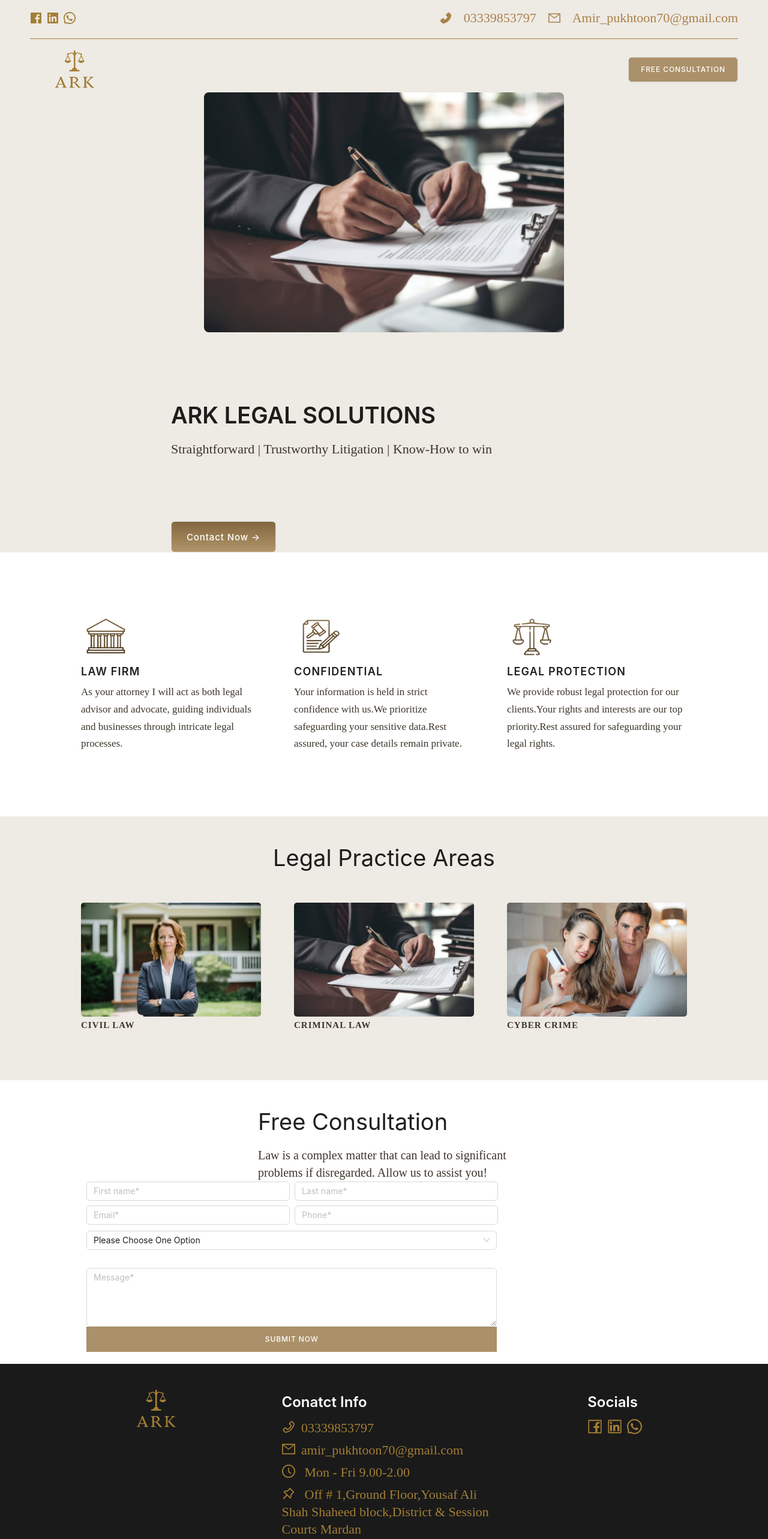
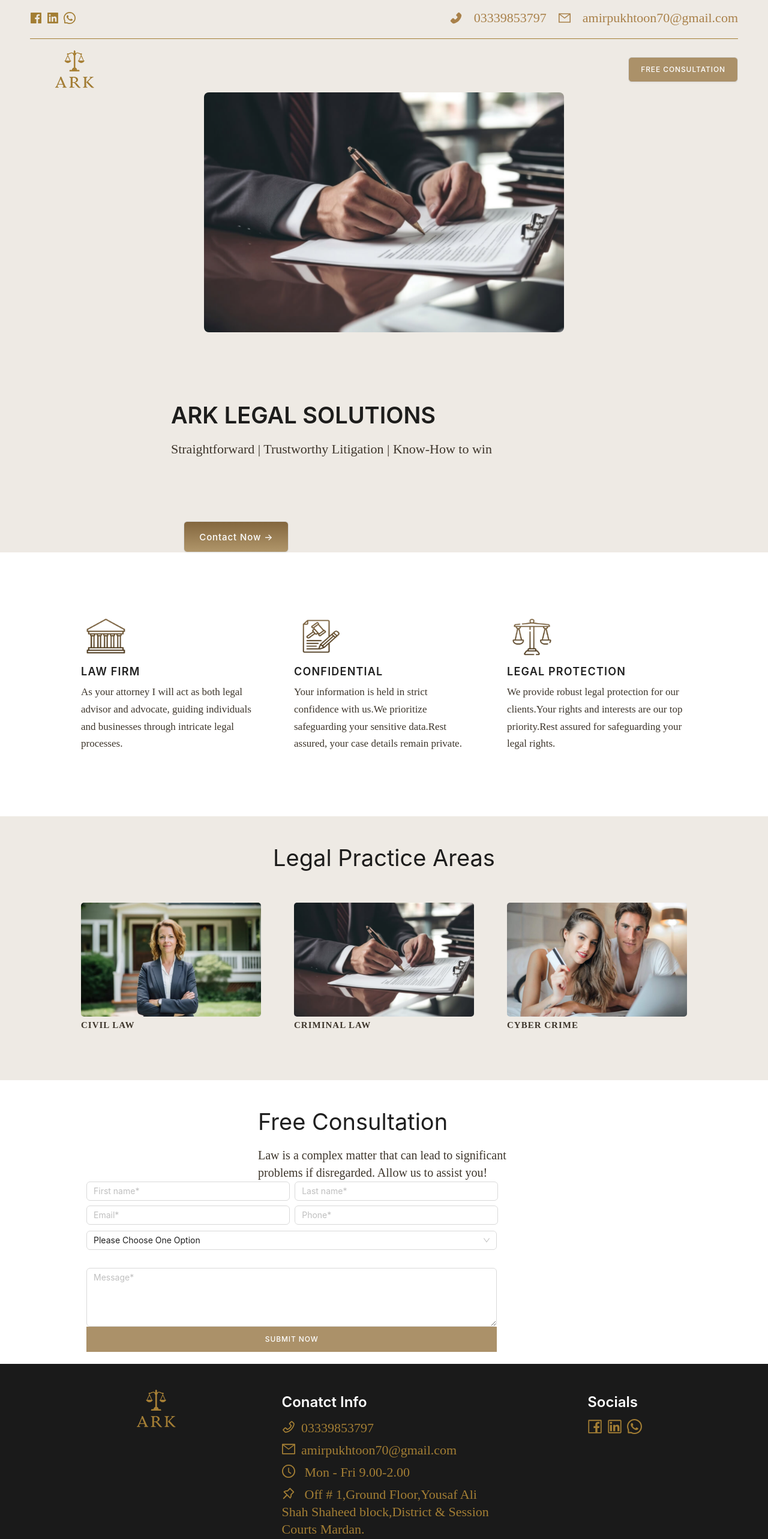
Before and after one commit to MeanBeen/ark, a Next.js app: page / in a window 1280 px wide. Shown: the top 2566 px of the page at 60% size. Built offline with nearby package versions, Linux system fonts and the light colour scheme.

Commit message:
updated ui

```diff
--- a/app/page.jsx
+++ b/app/page.jsx
@@ -65,6 +65,7 @@ const Homepage = () => {
                 className="easeb"
                 style={{
                   marginTop: "15%",
+                  marginLeft: "3%",
                   fontSize: "15px",
                   padding: "25px 25px",
                   background:
--- a/components/Footer.jsx
+++ b/components/Footer.jsx
@@ -34,7 +34,7 @@ const Foot = () => {
             </PrimaryText>
             <PrimaryText style={{ color: "#a37e34" }}>
               <MailOutlined style={{ marginRight: "3%" }} />
-              amir_pukhtoon70@gmail.com
+              amirpukhtoon70@gmail.com
             </PrimaryText>
             <PrimaryText style={{ color: "#a37e34" }}>
               <ClockCircleOutlined style={{ marginRight: "3%" }} /> Mon - Fri
@@ -43,7 +43,7 @@ const Foot = () => {
             <PrimaryText style={{ color: "#a37e34" }}>
               <PushpinOutlined style={{ marginRight: "3%" }} /> Off # 1,Ground
               Floor,Yousaf Ali Shah Shaheed block,District & Session Courts
-              Mardan
+              Mardan.
             </PrimaryText>
           </Space>
         </Col>
--- a/components/Nav.jsx
+++ b/components/Nav.jsx
@@ -50,7 +50,7 @@ const Nav = () => {
           <PrimaryText style={{ color: "#a9814a" }}>03339853797</PrimaryText>
           <MailOutlined style={{ fontSize: "20px", color: "#a9814a" }} />
           <PrimaryText style={{ color: "#a9814a" }}>
-            Amir_pukhtoon70@gmail.com
+            amirpukhtoon70@gmail.com
           </PrimaryText>
         </Space>
         <Divider
```
Also changed, not shown: 151 other files (tests, documents, lock files or other folders).
